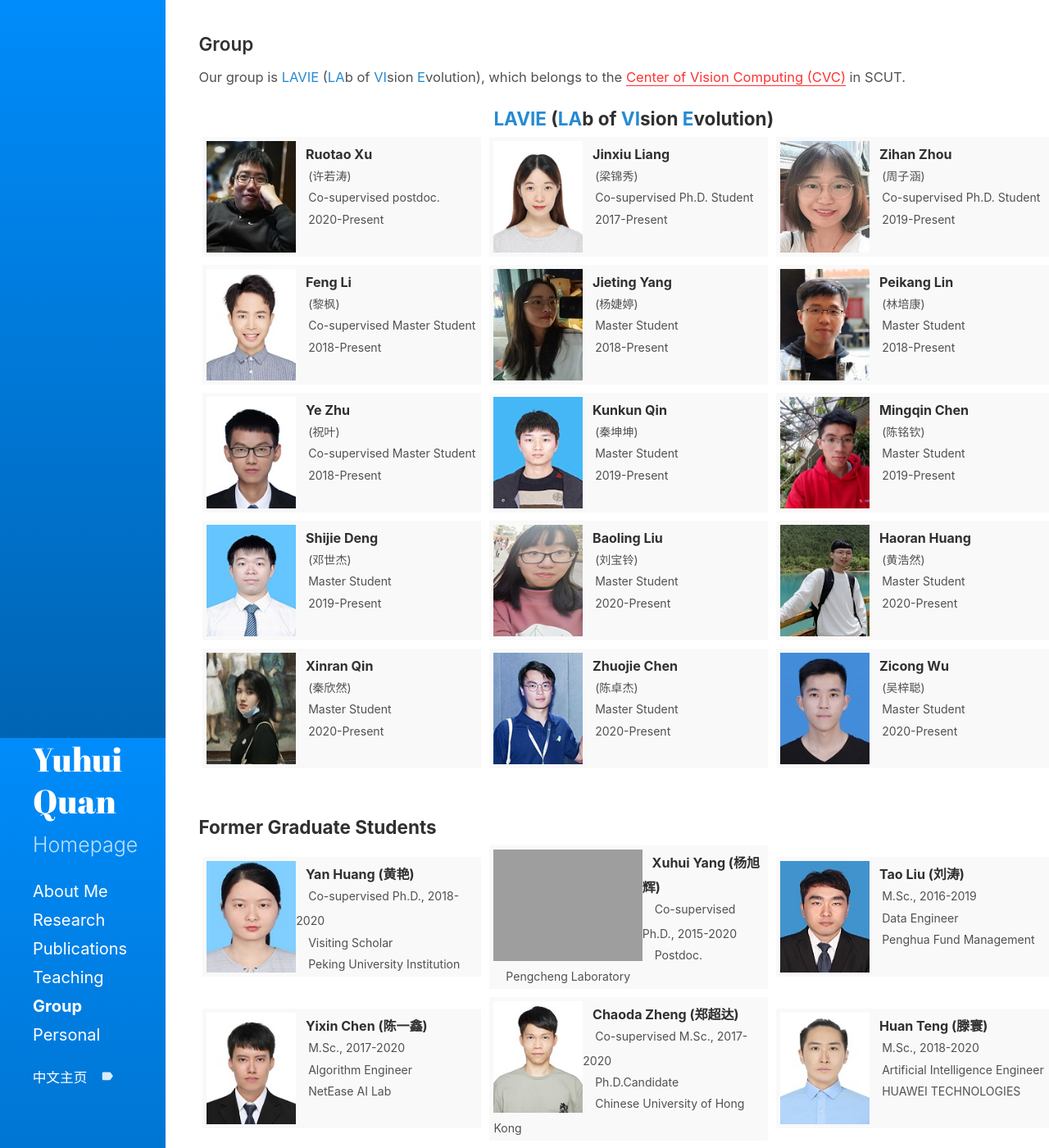
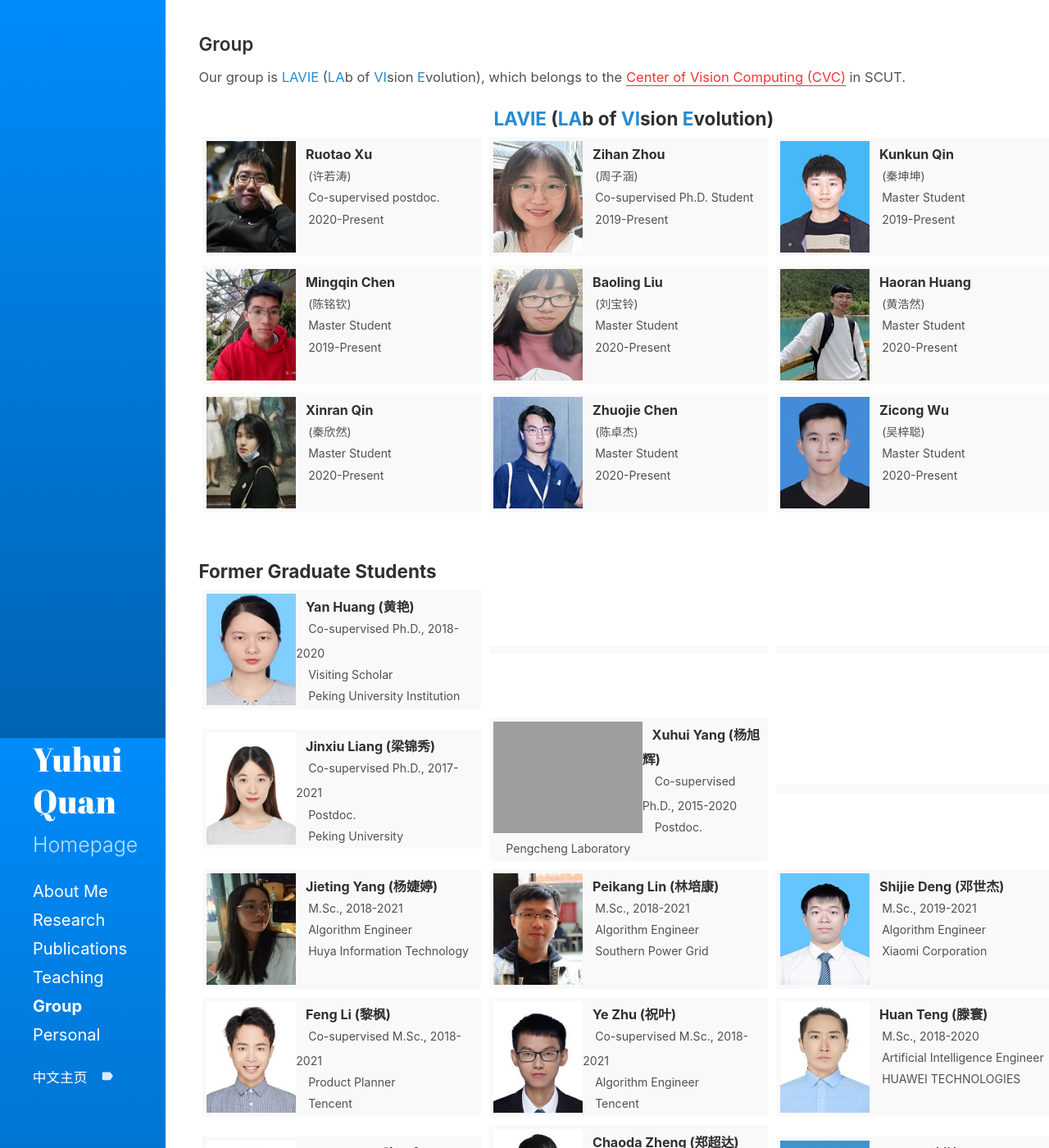
Before and after one commit to csyhquan/csyhquan.github.io, a Jekyll site: the page built from category/group.md, in a window 1280 px wide and 1400 px high. Shown: the whole window at 82% size. Built offline with Jekyll 4.4.1, drawn with Linux system fonts in a browser that asks for light colours; some of the changed text lies outside the part shown.

Commit message:
Update group.md

```diff
--- a/category/group.md
+++ b/category/group.md
@@ -40,23 +40,6 @@ u.ex1{   /*用于添加下划线的CSS，直接用<u></u>会和p以及g等冲突
 </table>
 </td>
 
-<td style="background-color: #fff;">
-<table width="340">
-<tbody>
-<tr>
-<td style="background-color: #f9f9f9;">
-<p class="ex2"><img src="https://csyhquan.github.io/images/梁锦秀.jpg" alt="" height="136" align="left" /></p>
-
-<p class="ex1"><g0><span><strong> &ensp; Jinxiu Liang</strong></span></g0></p>
-<p class="ex1"><g1><span>&ensp; &nbsp;(梁锦秀)</span></g1></p>
-<p class="ex1"><g1><span>&ensp;&nbsp;&nbsp;Co-supervised Ph.D. Student</span></g1></p>
-<p class="ex1"><g1><span> &ensp;&nbsp;&nbsp;2017-Present</span></g1></p>
-</td>
-</tr>
-</tbody>
-</table>
-</td>
-
 
 <td style="background-color: #fff;">
 <table width="340">
@@ -69,106 +52,6 @@ u.ex1{   /*用于添加下划线的CSS，直接用<u></u>会和p以及g等冲突
 <p class="ex1"><g1><span>&ensp; &nbsp;(周子涵)</span></g1></p>
 <p class="ex1"><g1><span>&ensp;&nbsp;&nbsp;Co-supervised Ph.D. Student</span></g1></p>
 <p class="ex1"><g1><span> &ensp;&nbsp;&nbsp;2019-Present</span></g1></p>
-</td>
-</tr>
-</tbody>
-</table>
-</td>
-
-
-
-</tr>
-</tbody>
-</table>
-
-
-
-<!-------------------------------------------Second--------------------------------------------------------->
-
-<table width="70%" border="0">
-<tbody>
-<tr>
-
-
-<td style="background-color: #fff;">
-<table width="340">
-<tbody>
-<tr>
-<td style="background-color: #f9f9f9;">
-<p class="ex2"><img src="https://csyhquan.github.io/images/黎枫.jpg" alt="" height="136" align="left" /></p>
-
-<p class="ex1"><g0><span><strong> &ensp; Feng Li</strong></span></g0></p>
-<p class="ex1"><g1><span>&ensp; &nbsp;(黎枫)</span></g1></p>
-<p class="ex1"><g1><span>&ensp;&nbsp;&nbsp;Co-supervised Master Student</span></g1></p>
-<p class="ex1"><g1><span> &ensp;&nbsp;&nbsp;2018-Present</span></g1></p>
-</td>
-</tr>
-</tbody>
-</table>
-</td>
-
-
-<td style="background-color: #fff;">
-<table width="340">
-<tbody>
-<tr>
-<td style="background-color: #f9f9f9;">
-<p class="ex2"><img src="https://csyhquan.github.io/images/杨婕婷.jpg" alt="" height="136" align="left" /></p>
-
-<p class="ex1"><g0><span><strong> &ensp; Jieting Yang</strong></span></g0></p>
-<p class="ex1"><g1><span>&ensp; &nbsp;(杨婕婷)</span></g1></p>
-<p class="ex1"><g1><span>&ensp;&nbsp;&nbsp;Master Student</span></g1></p>
-<p class="ex1"><g1><span> &ensp;&nbsp;&nbsp;2018-Present</span></g1></p>
-</td>
-</tr>
-</tbody>
-</table>
-</td>
-
-
-<td style="background-color: #fff;">
-<table width="340">
-<tbody>
-<tr>
-<td style="background-color: #f9f9f9;">
-<p class="ex2"><img src="https://csyhquan.github.io/images/林培康.jpg" alt="" height="136" align="left" /></p>
-
-<p class="ex1"><g0><span><strong> &ensp; Peikang Lin</strong></span></g0></p>
-<p class="ex1"><g1><span>&ensp; &nbsp;(林培康)</span></g1></p>
-<p class="ex1"><g1><span>&ensp;&nbsp;&nbsp;Master Student</span></g1></p>
-<p class="ex1"><g1><span> &ensp;&nbsp;&nbsp;2018-Present</span></g1></p>
-</td>
-</tr>
-</tbody>
-</table>
-</td>
-
-
-
-
-</tr>
-</tbody>
-</table>
-
-
-
-<!-------------------------------------------Third--------------------------------------------------------->
-
-<table width="70%" border="0">
-<tbody>
-<tr>
-
-<td style="background-color: #fff;">
-<table width="340">
-<tbody>
-<tr>
-<td style="background-color: #f9f9f9;">
-<p class="ex2"><img src="https://csyhquan.github.io/images/祝叶.jpg" alt="" height="136" align="left" /></p>
-
-<p class="ex1"><g0><span><strong> &ensp; Ye Zhu</strong></span></g0></p>
-<p class="ex1"><g1><span>&ensp; &nbsp;(祝叶)</span></g1></p>
-<p class="ex1"><g1><span>&ensp;&nbsp;&nbsp;Co-supervised Master Student</span></g1></p>
-<p class="ex1"><g1><span> &ensp;&nbsp;&nbsp;2018-Present</span></g1></p>
 </td>
 </tr>
 </tbody>
@@ -192,6 +75,18 @@ u.ex1{   /*用于添加下划线的CSS，直接用<u></u>会和p以及g等冲突
 </table>
 </td>
 
+</tr>
+</tbody>
+</table>
+
+
+
+<!-------------------------------------------Second--------------------------------------------------------->
+
+<table width="70%" border="0">
+<tbody>
+<tr>
+
 
 <td style="background-color: #fff;">
 <table width="340">
@@ -210,47 +105,12 @@ u.ex1{   /*用于添加下划线的CSS，直接用<u></u>会和p以及g等冲突
 </table>
 </td>
 
-
-</tr>
-</tbody>
-</table>
-
-
-<!-------------------------------------------fourth--------------------------------------------------------->
-
-
-<table width="70%" border="0">
-<tbody>
-<tr>
-
-
-
-<td style="background-color: #fff;">
-<table width="340">
-<tbody>
-<tr>
-<td style="background-color: #f9f9f9;">
-<p class="ex2"><img src="https://csyhquan.github.io/images/2019级硕士邓世杰.jpg" alt="" height="136" align="left" /></p>
-
-<p class="ex1"><g0><span><strong> &ensp; Shijie Deng</strong></span></g0></p>
-<p class="ex1"><g1><span>&ensp; &nbsp;(邓世杰)</span></g1></p>
-<p class="ex1"><g1><span>&ensp;&nbsp;&nbsp;Master Student</span></g1></p>
-<p class="ex1"><g1><span> &ensp;&nbsp;&nbsp;2019-Present</span></g1></p>
-</td>
-</tr>
-</tbody>
-</table>
-</td>
-
-
-
 <td style="background-color: #fff;">
 <table width="340">
 <tbody>
 <tr>
 <td style="background-color: #f9f9f9;">
 <p class="ex2"><img src="https://csyhquan.github.io/images/刘宝铃.jpg" height="136" alt="" align="left" /></p>
-
 <p class="ex1"><g0><span><strong> &ensp; Baoling Liu</strong></span></g0></p>
 <p class="ex1"><g1><span>&ensp; &nbsp;(刘宝铃)</span></g1></p>
 <p class="ex1"><g1><span>&ensp;&nbsp;&nbsp;Master Student</span></g1></p>
@@ -260,7 +120,6 @@ u.ex1{   /*用于添加下划线的CSS，直接用<u></u>会和p以及g等冲突
 </tbody>
 </table>
 </td>
-
 
 <td style="background-color: #fff;">
 <table width="340">
@@ -280,27 +139,12 @@ u.ex1{   /*用于添加下划线的CSS，直接用<u></u>会和p以及g等冲突
 </td>
 
 
-
-
-
-
-
-<!--
-<td style="background-color: #fff;">
-<table width="340">
-<tbody>
-<tr>
-<td style="background-color: #fff;">
-</td>
-</tr>
-</tbody>
-</table>
-</td>-->
 </tr>
 </tbody>
 </table>
 
-<!-------------------------------------------fifth--------------------------------------------------------->
+
+<!-------------------------------------------thrid--------------------------------------------------------->
 <table width="70%" border="0">
 <tbody>
 <tr>
@@ -387,11 +231,11 @@ u.ex1{   /*用于添加下划线的CSS，直接用<u></u>会和p以及g等冲突
 </table>
 <br/>
 
-<!-------------------------------------------sixth--------------------------------------------------------->
+<!-------------------------------------------former--------------------------------------------------------->
 <summary><t0><span><strong>Former Graduate Students</strong></span></t0></summary>
 
 
-<table width="70%" border="0">
+<table width="70%" border="0"><!----postdoctor--->
 <tbody>
 <tr>
 
@@ -412,6 +256,60 @@ u.ex1{   /*用于添加下划线的CSS，直接用<u></u>会和p以及g等冲突
 </tbody>
 </table>
 </td>
+
+<td style="background-color: #fff;">
+<table width="340">
+<tbody>
+<tr>
+<td style="background-color: #f9f9f9;">
+</td>
+</tr>
+</tbody>
+</table>
+</td>
+
+<td style="background-color: #fff;">
+<table width="340">
+<tbody>
+<tr>
+<td style="background-color: #f9f9f9;">
+</td>
+</tr>
+</tbody>
+</table>
+</td>
+
+
+</tr>
+</tbody>
+</table>
+
+
+
+
+<table width="70%" border="0"><!----doctor--->
+<tbody>
+<tr>
+
+
+
+<td style="background-color: #fff;">
+<table width="340">
+<tbody>
+<tr>
+<td style="background-color: #f9f9f9;">
+<p class="ex2"><img src="https://csyhquan.github.io/images/梁锦秀.jpg" alt="" height="136" align="left" /></p>
+<p class="ex1"><g0><span><strong> &ensp; Jinxiu Liang (梁锦秀)</strong></span></g0></p>
+<p class="ex1"><g1><span>&ensp;&nbsp;&nbsp;Co-supervised Ph.D., 2017-2021</span></g1></p>
+<p class="ex1"><g1><span>&ensp;&nbsp;&nbsp;Postdoc.</span></g1></p>
+<p class="ex1"><g1><span> &ensp;&nbsp;&nbsp;Peking University</span></g1></p>
+</td>
+</tr>
+</tbody>
+</table>
+</td>
+
+
 
 
 
@@ -438,12 +336,6 @@ u.ex1{   /*用于添加下划线的CSS，直接用<u></u>会和p以及g等冲突
 <tbody>
 <tr>
 <td style="background-color: #f9f9f9;">
-<p class="ex2"><img src="https://csyhquan.github.io/images/2016级硕士刘涛.jpg" alt="" height="136" align="left" /></p>
-
-<p class="ex1"><g0><span><strong> &ensp; Tao Liu (刘涛)</strong></span></g0></p>
-<p class="ex1"><g1><span>&ensp;&nbsp;&nbsp;M.Sc., 2016-2019</span></g1></p>
-<p class="ex1"><g1><span> &ensp;&nbsp;&nbsp;Data Engineer</span></g1></p>
-<p class="ex1"><g1><span> &ensp;&nbsp;&nbsp;Penghua Fund Management</span></g1></p>
 </td>
 </tr>
 </tbody>
@@ -452,14 +344,154 @@ u.ex1{   /*用于添加下划线的CSS，直接用<u></u>会和p以及g等冲突
 
 
 
+</tr>
+</tbody>
+</table>
+
+
+
+
+
+<!--master-->
+
+<table width="70%" border="0">
+<tbody>
+<tr>
+
+
+<td style="background-color: #fff;">
+<table width="340">
+<tbody>
+<tr>
+<td style="background-color: #f9f9f9;">
+<p class="ex2"><img src="https://csyhquan.github.io/images/杨婕婷.jpg" alt="" height="136" align="left" /></p>
+
+<p class="ex1"><g0><span><strong> &ensp; Jieting Yang (杨婕婷)</strong></span></g0></p>
+<p class="ex1"><g1><span>&ensp;&nbsp;&nbsp;M.Sc., 2018-2021</span></g1></p>
+<p class="ex1"><g1><span>&ensp;&nbsp;&nbsp;Algorithm Engineer</span></g1></p>
+<p class="ex1"><g1><span> &ensp;&nbsp;&nbsp;Huya Information Technology</span></g1></p>
+
+</td>
+</tr>
+</tbody>
+</table>
+</td>
+
+
+<td style="background-color: #fff;">
+<table width="340">
+<tbody>
+<tr>
+<td style="background-color: #f9f9f9;">
+<p class="ex2"><img src="https://csyhquan.github.io/images/林培康.jpg" alt="" height="136" align="left" /></p>
+<p class="ex1"><g0><span><strong> &ensp; Peikang Lin (林培康)</strong></span></g0></p>
+<p class="ex1"><g1><span>&ensp;&nbsp;&nbsp;M.Sc., 2018-2021</span></g1></p>
+<p class="ex1"><g1><span>&ensp;&nbsp;&nbsp;Algorithm Engineer</span></g1></p>
+<p class="ex1"><g1><span> &ensp;&nbsp;&nbsp;Southern Power Grid</span></g1></p>
+</td>
+</tr>
+</tbody>
+</table>
+</td>
+
+<td style="background-color: #fff;">
+<table width="340">
+<tbody>
+<tr>
+<td style="background-color: #f9f9f9;">
+<p class="ex2"><img src="https://csyhquan.github.io/images/2019级硕士邓世杰.jpg" alt="" height="136" align="left" /></p>
+
+<p class="ex1"><g0><span><strong> &ensp; Shijie Deng (邓世杰)</strong></span></g0></p>
+<p class="ex1"><g1><span>&ensp;&nbsp;&nbsp;M.Sc., 2019-2021</span></g1></p>
+<p class="ex1"><g1><span>&ensp;&nbsp;&nbsp;Algorithm Engineer</span></g1></p>
+<p class="ex1"><g1><span> &ensp;&nbsp;&nbsp;Xiaomi Corporation</span></g1></p>
+
+</td>
+</tr>
+</tbody>
+</table>
+</td>
 
 </tr>
 </tbody>
 </table>
 
+
+
+<!--master-->
+
+
 <table width="70%" border="0">
 <tbody>
 <tr>
+
+<td style="background-color: #fff;">
+<table width="340">
+<tbody>
+<tr>
+<td style="background-color: #f9f9f9;">
+<p class="ex2"><img src="https://csyhquan.github.io/images/黎枫.jpg" alt="" height="136" align="left" /></p>
+
+<p class="ex1"><g0><span><strong> &ensp; Feng Li (黎枫)</strong></span></g0></p>
+<p class="ex1"><g1><span>&ensp;&nbsp;&nbsp;Co-supervised M.Sc., 2018-2021</span></g1></p>
+<p class="ex1"><g1><span> &ensp;&nbsp;&nbsp;Product Planner</span></g1></p>
+<p class="ex1"><g1><span> &ensp;&nbsp;&nbsp;Tencent</span></g1></p>
+
+</td>
+</tr>
+</tbody>
+</table>
+</td>
+
+<td style="background-color: #fff;">
+<table width="340">
+<tbody>
+<tr>
+<td style="background-color: #f9f9f9;">
+<p class="ex2"><img src="https://csyhquan.github.io/images/祝叶.jpg" alt="" height="136" align="left" /></p>
+
+<p class="ex1"><g0><span><strong> &ensp; Ye Zhu (祝叶)</strong></span></g0></p>
+<p class="ex1"><g1><span>&ensp;&nbsp;&nbsp;Co-supervised M.Sc., 2018-2021</span></g1></p>
+<p class="ex1"><g1><span> &ensp;&nbsp;&nbsp;Algorithm Engineer</span></g1></p>
+<p class="ex1"><g1><span> &ensp;&nbsp;&nbsp;Tencent</span></g1></p>
+
+</td>
+</tr>
+</tbody>
+</table>
+</td>
+
+
+<td style="background-color: #fff;">
+<table width="340">
+<tbody>
+<tr>
+<td style="background-color: #f9f9f9;">
+<p class="ex2"><img src="https://csyhquan.github.io/images/2018级硕士滕寰.jpg" alt="" height="136" align="left" /></p>
+
+<p class="ex1"><g0><span><strong> &ensp; Huan Teng (滕寰)</strong></span></g0></p>
+<p class="ex1"><g1><span>&ensp;&nbsp;&nbsp;M.Sc., 2018-2020</span></g1></p>
+<p class="ex1"><g1><span> &ensp;&nbsp;&nbsp;Artificial Intelligence Engineer</span></g1></p>
+<p class="ex1"><g1><span> &ensp;&nbsp;&nbsp;HUAWEI TECHNOLOGIES</span></g1></p>
+</td>
+</tr>
+</tbody>
+</table>
+</td>
+
+
+</tr>
+</tbody>
+</table>
+
+
+
+
+<table width="70%" border="0">
+<tbody>
+<tr>
+
+
 
 
 
@@ -498,24 +530,23 @@ u.ex1{   /*用于添加下划线的CSS，直接用<u></u>会和p以及g等冲突
 </table>
 </td>
 
-
-
 <td style="background-color: #fff;">
 <table width="340">
 <tbody>
 <tr>
 <td style="background-color: #f9f9f9;">
-<p class="ex2"><img src="https://csyhquan.github.io/images/2018级硕士滕寰.jpg" alt="" height="136" align="left" /></p>
+<p class="ex2"><img src="https://csyhquan.github.io/images/2016级硕士刘涛.jpg" alt="" height="136" align="left" /></p>
 
-<p class="ex1"><g0><span><strong> &ensp; Huan Teng (滕寰)</strong></span></g0></p>
-<p class="ex1"><g1><span>&ensp;&nbsp;&nbsp;M.Sc., 2018-2020</span></g1></p>
-<p class="ex1"><g1><span> &ensp;&nbsp;&nbsp;Artificial Intelligence Engineer</span></g1></p>
-<p class="ex1"><g1><span> &ensp;&nbsp;&nbsp;HUAWEI TECHNOLOGIES</span></g1></p>
+<p class="ex1"><g0><span><strong> &ensp; Tao Liu (刘涛)</strong></span></g0></p>
+<p class="ex1"><g1><span>&ensp;&nbsp;&nbsp;M.Sc., 2016-2019</span></g1></p>
+<p class="ex1"><g1><span> &ensp;&nbsp;&nbsp;Data Engineer</span></g1></p>
+<p class="ex1"><g1><span> &ensp;&nbsp;&nbsp;Penghua Fund Management</span></g1></p>
 </td>
 </tr>
 </tbody>
 </table>
 </td>
+
 
 <!-- <td style="background-color: #fff;">
 <table width="340">
```
